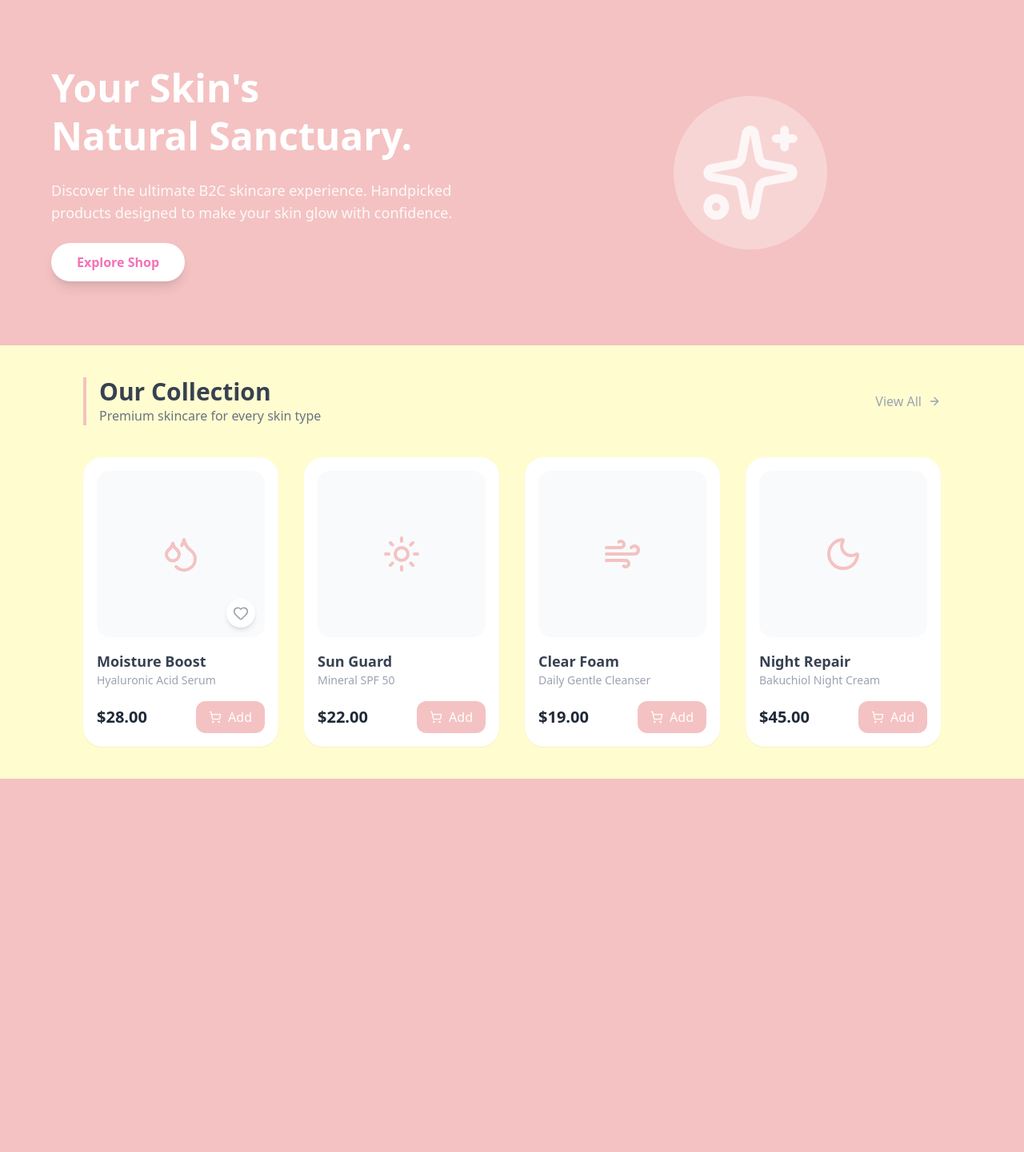
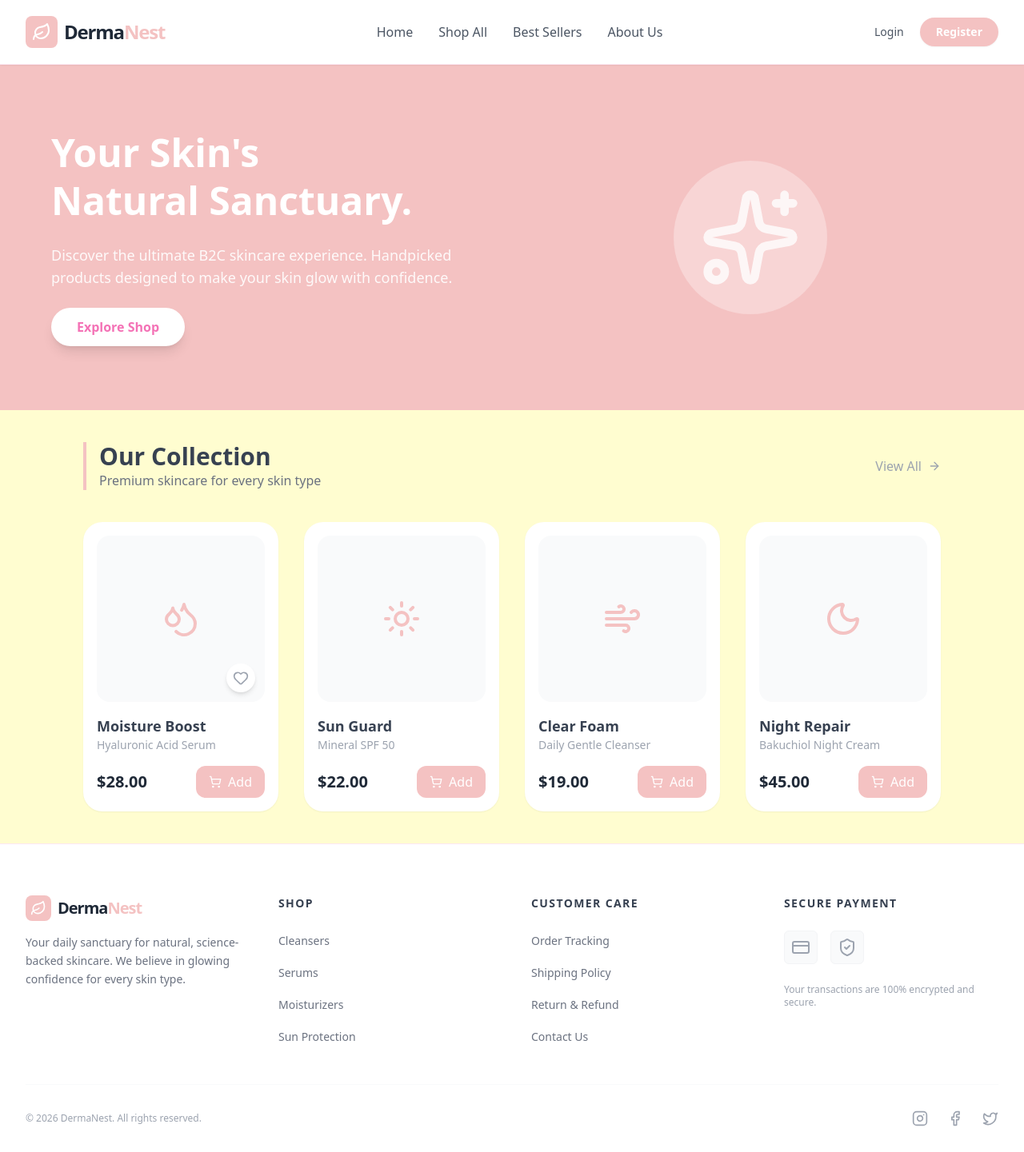
Before and after one commit to samir3843/DermaNest---ecommerce-project, a Django app: page / in a window 1280 px wide. Shown: the whole page at 80% size. Before the commit the page ends 974 px from the top, so only its background shows below. Run offline with Django 5.2, Linux system fonts and the light colour scheme.

Commit message:
Navbar and Footer Component Added

```diff
--- /dev/null
+++ b/sc_app/templates/components/_footer.html
@@ -0,0 +1,78 @@
+<footer class="bg-white border-t border-pink-100 pt-16 pb-8">
+    <div class="max-w-7xl mx-auto px-4 sm:px-6 lg:px-8">
+        <div class="grid grid-cols-1 md:grid-cols-4 gap-12 mb-12">
+
+            <div class="col-span-1 md:col-span-1">
+                <div class="flex items-center gap-2 mb-4">
+                    <div class="bg-baby-pink p-1.5 rounded-lg">
+                        <i data-lucide="leaf" class="w-5 h-5 text-white"></i>
+                    </div>
+                    <span class="text-xl font-bold tracking-tighter text-gray-800">
+                        Derma<span class="text-baby-pink">Nest</span>
+                    </span>
+                </div>
+                <p class="text-gray-500 text-sm leading-relaxed">
+                    Your daily sanctuary for natural, science-backed skincare. We believe in glowing confidence for every skin type.
+                </p>
+            </div>
+
+            <div>
+                <h4 class="text-sm font-bold uppercase tracking-widest text-gray-700 mb-6">Shop</h4>
+                <ul class="space-y-4">
+                    <li><a href="#" class="text-gray-500 hover:text-baby-pink text-sm transition-colors">Cleansers</a></li>
+                    <li><a href="#" class="text-gray-500 hover:text-baby-pink text-sm transition-colors">Serums</a></li>
+                    <li><a href="#" class="text-gray-500 hover:text-baby-pink text-sm transition-colors">Moisturizers</a></li>
+                    <li><a href="#" class="text-gray-500 hover:text-baby-pink text-sm transition-colors">Sun Protection</a></li>
+                </ul>
+            </div>
+
+            <div>
+                <h4 class="text-sm font-bold uppercase tracking-widest text-gray-700 mb-6">Customer Care</h4>
+                <ul class="space-y-4">
+                    <li><a href="#" class="text-gray-500 hover:text-baby-pink text-sm transition-colors">Order Tracking</a></li>
+                    <li><a href="#" class="text-gray-500 hover:text-baby-pink text-sm transition-colors">Shipping Policy</a></li>
+                    <li><a href="#" class="text-gray-500 hover:text-baby-pink text-sm transition-colors">Return & Refund</a></li>
+                    <li><a href="#" class="text-gray-500 hover:text-baby-pink text-sm transition-colors">Contact Us</a></li>
+                </ul>
+            </div>
+
+            <div>
+                <h4 class="text-sm font-bold uppercase tracking-widest text-gray-700 mb-6">Secure Payment</h4>
+                <div class="flex gap-4 mb-6">
+                    <div class="bg-gray-50 p-2 rounded-md border border-gray-100">
+                        <i data-lucide="credit-card" class="w-6 h-6 text-gray-400"></i>
+                    </div>
+                    <div class="bg-gray-50 p-2 rounded-md border border-gray-100">
+                        <i data-lucide="shield-check" class="w-6 h-6 text-gray-400"></i>
+                    </div>
+                </div>
+                <p class="text-xs text-gray-400">
+                    Your transactions are 100% encrypted and secure.
+                </p>
+            </div>
+        </div>
+
+        <div class="pt-8 border-t border-gray-50 flex flex-col md:flex-row justify-between items-center gap-4">
+            <p class="text-gray-400 text-xs">
+                &copy; 2026 DermaNest. All rights reserved.
+            </p>
+
+            <div class="flex gap-6">
+                <a href="#" class="text-gray-400 hover:text-baby-pink transition-colors">
+                    <i data-lucide="instagram" class="w-5 h-5"></i>
+                </a>
+                <a href="#" class="text-gray-400 hover:text-baby-pink transition-colors">
+                    <i data-lucide="facebook" class="w-5 h-5"></i>
+                </a>
+                <a href="#" class="text-gray-400 hover:text-baby-pink transition-colors">
+                    <i data-lucide="twitter" class="w-5 h-5"></i>
+                </a>
+            </div>
+        </div>
+    </div>
+</footer>
+
+<style>
+    .bg-baby-pink { background-color: #F4C2C2; }
+    .text-baby-pink { color: #F4C2C2; }
+</style>
--- /dev/null
+++ b/sc_app/templates/components/_navbar.html
@@ -0,0 +1,56 @@
+<nav class="bg-white sticky top-0 z-50 shadow-sm border-b border-pink-100">
+    <div class="max-w-7xl mx-auto px-4 sm:px-6 lg:px-8">
+        <div class="flex justify-between h-20 items-center">
+
+            <div class="flex-shrink-0 flex items-center gap-2">
+                <div class="bg-baby-pink p-2 rounded-lg">
+                    <i data-lucide="leaf" class="w-6 h-6 text-white"></i>
+                </div>
+                <a href="/" class="text-2xl font-bold tracking-tighter text-gray-800">
+                    Derma<span class="text-baby-pink">Nest</span>
+                </a>
+            </div>
+
+            <div class="hidden md:flex space-x-8 items-center">
+                <a href="/" class="text-gray-600 hover:text-baby-pink font-medium transition-colors">Home</a>
+                <a href="#" class="text-gray-600 hover:text-baby-pink font-medium transition-colors">Shop All</a>
+                <a href="#" class="text-gray-600 hover:text-baby-pink font-medium transition-colors">Best Sellers</a>
+                <a href="#" class="text-gray-600 hover:text-baby-pink font-medium transition-colors">About Us</a>
+            </div>
+
+            <div class="flex items-center gap-5">
+
+                {% if user.is_authenticated %}
+                    <button class="text-gray-500 hover:text-baby-pink transition-colors">
+                        <i data-lucide="search" class="w-5 h-5"></i>
+                    </button>
+
+                    <a href="#" class="text-gray-500 hover:text-baby-pink transition-colors" title="Profile">
+                        <i data-lucide="user" class="w-5 h-5"></i>
+                    </a>
+
+                    <a href="#" class="relative text-gray-500 hover:text-baby-pink transition-colors" title="Cart">
+                        <i data-lucide="shopping-cart" class="w-6 h-6"></i>
+                    </a>
+
+                {% else %}
+                    <a href="/login" class="text-gray-600 hover:text-baby-pink font-medium transition-colors text-sm">
+                        Login
+                    </a>
+                    <a href="/register" class="bg-baby-pink text-white px-5 py-2 rounded-full text-sm font-bold shadow-sm hover:bg-opacity-90 transition-all">
+                        Register
+                    </a>
+                {% endif %}
+
+                <button class="md:hidden text-gray-500">
+                    <i data-lucide="menu" class="w-6 h-6"></i>
+                </button>
+            </div>
+        </div>
+    </div>
+</nav>
+
+<style>
+    .bg-baby-pink { background-color: #F4C2C2; }
+    .text-baby-pink { color: #F4C2C2; }
+</style>
--- a/sc_app/templates/main/home_page.html
+++ b/sc_app/templates/main/home_page.html
@@ -13,6 +13,7 @@
 </head>
 
 <body class="bg-cream font-sans text-gray-800">
+    {% include 'components/_navbar.html' %}
 
     <section class="bg-baby-pink py-20 px-6">
         <div class="max-w-6xl mx-auto flex flex-col md:flex-row items-center justify-between gap-10">
@@ -119,6 +120,8 @@
         </div>
     </main>
 
+    {% include 'components/_footer.html' %}
+
     <script src="{% static 'js/lucide.min.js' %}"></script>
     <script>
         lucide.createIcons();
--- a/static/css/styles.css
+++ b/static/css/styles.css
@@ -427,7 +427,7 @@ Ensure the default browser behavior of the `hidden` attribute.
   --tw-transform: translateX(var(--tw-translate-x)) translateY(var(--tw-translate-y)) rotate(var(--tw-rotate)) skewX(var(--tw-skew-x)) skewY(var(--tw-skew-y)) scaleX(var(--tw-scale-x)) scaleY(var(--tw-scale-y));
 }
 
-.border, .border-l-8, .border-l-4 {
+.border, .border-2, .border-l-8, .border-l-4, .border-b, .border-t {
   --tw-border-opacity: 1;
   border-color: rgb(229 231 235 / var(--tw-border-opacity));
 }
@@ -451,6 +451,10 @@ Ensure the default browser behavior of the `hidden` attribute.
   position: relative;
 }
 
+.sticky {
+  position: sticky;
+}
+
 .top-3 {
   top: 0.75rem;
 }
@@ -461,6 +465,26 @@ Ensure the default browser behavior of the `hidden` attribute.
 
 .bottom-3 {
   bottom: 0.75rem;
+}
+
+.top-0 {
+  top: 0px;
+}
+
+.-top-1 {
+  top: -0.25rem;
+}
+
+.-right-2 {
+  right: -0.5rem;
+}
+
+.z-50 {
+  z-index: 50;
+}
+
+.col-span-1 {
+  grid-column: span 1 / span 1;
 }
 
 .mx-auto {
@@ -488,12 +512,24 @@ Ensure the default browser behavior of the `hidden` attribute.
   margin-top: auto;
 }
 
+.mb-12 {
+  margin-bottom: 3rem;
+}
+
+.mb-6 {
+  margin-bottom: 1.5rem;
+}
+
 .flex {
   display: flex;
 }
 
 .grid {
   display: grid;
+}
+
+.hidden {
+  display: none;
 }
 
 .h-56 {
@@ -524,6 +560,14 @@ Ensure the default browser behavior of the `hidden` attribute.
   height: 3rem;
 }
 
+.h-20 {
+  height: 5rem;
+}
+
+.h-6 {
+  height: 1.5rem;
+}
+
 .min-h-screen {
   min-height: 100vh;
 }
@@ -548,8 +592,20 @@ Ensure the default browser behavior of the `hidden` attribute.
   width: 3rem;
 }
 
+.w-6 {
+  width: 1.5rem;
+}
+
 .max-w-6xl {
   max-width: 72rem;
+}
+
+.max-w-7xl {
+  max-width: 80rem;
+}
+
+.flex-shrink-0 {
+  flex-shrink: 0;
 }
 
 .transform {
@@ -596,10 +652,34 @@ Ensure the default browser behavior of the `hidden` attribute.
   gap: 0.5rem;
 }
 
+.gap-5 {
+  gap: 1.25rem;
+}
+
+.gap-12 {
+  gap: 3rem;
+}
+
+.gap-6 {
+  gap: 1.5rem;
+}
+
 .space-y-6 > :not([hidden]) ~ :not([hidden]) {
   --tw-space-y-reverse: 0;
   margin-top: calc(1.5rem * calc(1 - var(--tw-space-y-reverse)));
   margin-bottom: calc(1.5rem * var(--tw-space-y-reverse));
+}
+
+.space-x-8 > :not([hidden]) ~ :not([hidden]) {
+  --tw-space-x-reverse: 0;
+  margin-right: calc(2rem * var(--tw-space-x-reverse));
+  margin-left: calc(2rem * calc(1 - var(--tw-space-x-reverse)));
+}
+
+.space-y-4 > :not([hidden]) ~ :not([hidden]) {
+  --tw-space-y-reverse: 0;
+  margin-top: calc(1rem * calc(1 - var(--tw-space-y-reverse)));
+  margin-bottom: calc(1rem * var(--tw-space-y-reverse));
 }
 
 .overflow-hidden {
@@ -622,8 +702,20 @@ Ensure the default browser behavior of the `hidden` attribute.
   border-radius: 0.75rem;
 }
 
+.rounded-lg {
+  border-radius: 0.5rem;
+}
+
+.rounded-md {
+  border-radius: 0.375rem;
+}
+
 .border {
   border-width: 1px;
+}
+
+.border-2 {
+  border-width: 2px;
 }
 
 .border-l-8 {
@@ -634,8 +726,36 @@ Ensure the default browser behavior of the `hidden` attribute.
   border-left-width: 4px;
 }
 
+.border-b {
+  border-bottom-width: 1px;
+}
+
+.border-t {
+  border-top-width: 1px;
+}
+
 .border-transparent {
   border-color: transparent;
+}
+
+.border-pink-100 {
+  --tw-border-opacity: 1;
+  border-color: rgb(252 231 243 / var(--tw-border-opacity));
+}
+
+.border-white {
+  --tw-border-opacity: 1;
+  border-color: rgb(255 255 255 / var(--tw-border-opacity));
+}
+
+.border-gray-100 {
+  --tw-border-opacity: 1;
+  border-color: rgb(243 244 246 / var(--tw-border-opacity));
+}
+
+.border-gray-50 {
+  --tw-border-opacity: 1;
+  border-color: rgb(249 250 251 / var(--tw-border-opacity));
 }
 
 .bg-white {
@@ -689,6 +809,14 @@ Ensure the default browser behavior of the `hidden` attribute.
   padding: 0.5rem;
 }
 
+.p-1\.5 {
+  padding: 0.375rem;
+}
+
+.p-1 {
+  padding: 0.25rem;
+}
+
 .py-12 {
   padding-top: 3rem;
   padding-bottom: 3rem;
@@ -734,8 +862,45 @@ Ensure the default browser behavior of the `hidden` attribute.
   padding-bottom: 0.5rem;
 }
 
+.px-1\.5 {
+  padding-left: 0.375rem;
+  padding-right: 0.375rem;
+}
+
+.py-0\.5 {
+  padding-top: 0.125rem;
+  padding-bottom: 0.125rem;
+}
+
+.px-1 {
+  padding-left: 0.25rem;
+  padding-right: 0.25rem;
+}
+
+.py-0 {
+  padding-top: 0px;
+  padding-bottom: 0px;
+}
+
+.px-5 {
+  padding-left: 1.25rem;
+  padding-right: 1.25rem;
+}
+
 .pl-4 {
   padding-left: 1rem;
+}
+
+.pt-16 {
+  padding-top: 4rem;
+}
+
+.pb-8 {
+  padding-bottom: 2rem;
+}
+
+.pt-8 {
+  padding-top: 2rem;
 }
 
 .text-center {
@@ -786,12 +951,24 @@ Ensure the default browser behavior of the `hidden` attribute.
   line-height: 2.25rem;
 }
 
+.text-\[10px\] {
+  font-size: 10px;
+}
+
 .font-bold {
   font-weight: 700;
 }
 
 .font-extrabold {
   font-weight: 800;
+}
+
+.font-medium {
+  font-weight: 500;
+}
+
+.font-semibold {
+  font-weight: 600;
 }
 
 .uppercase {
@@ -806,12 +983,24 @@ Ensure the default browser behavior of the `hidden` attribute.
   line-height: 1.25;
 }
 
+.leading-relaxed {
+  line-height: 1.625;
+}
+
 .tracking-tight {
   letter-spacing: -0.025em;
 }
 
 .tracking-wider {
   letter-spacing: 0.05em;
+}
+
+.tracking-tighter {
+  letter-spacing: -0.05em;
+}
+
+.tracking-widest {
+  letter-spacing: 0.1em;
 }
 
 .text-red-500 {
@@ -923,6 +1112,15 @@ Ensure the default browser behavior of the `hidden` attribute.
   background-color: rgb(252 165 165 / var(--tw-bg-opacity));
 }
 
+.hover\:bg-opacity-90:hover {
+  --tw-bg-opacity: 0.9;
+}
+
+.hover\:text-red-400:hover {
+  --tw-text-opacity: 1;
+  color: rgb(248 113 113 / var(--tw-text-opacity));
+}
+
 .hover\:shadow-xl:hover {
   --tw-shadow: 0 20px 25px -5px rgb(0 0 0 / 0.1), 0 8px 10px -6px rgb(0 0 0 / 0.1);
   --tw-shadow-colored: 0 20px 25px -5px var(--tw-shadow-color), 0 8px 10px -6px var(--tw-shadow-color);
@@ -939,11 +1137,36 @@ Ensure the default browser behavior of the `hidden` attribute.
   .sm\:grid-cols-2 {
     grid-template-columns: repeat(2, minmax(0, 1fr));
   }
+
+  .sm\:px-6 {
+    padding-left: 1.5rem;
+    padding-right: 1.5rem;
+  }
 }
 
 @media (min-width: 768px) {
+  .md\:col-span-1 {
+    grid-column: span 1 / span 1;
+  }
+
+  .md\:block {
+    display: block;
+  }
+
+  .md\:flex {
+    display: flex;
+  }
+
+  .md\:hidden {
+    display: none;
+  }
+
   .md\:w-1\/2 {
     width: 50%;
+  }
+
+  .md\:grid-cols-4 {
+    grid-template-columns: repeat(4, minmax(0, 1fr));
   }
 
   .md\:flex-row {
@@ -963,4 +1186,9 @@ Ensure the default browser behavior of the `hidden` attribute.
   .lg\:grid-cols-4 {
     grid-template-columns: repeat(4, minmax(0, 1fr));
   }
+
+  .lg\:px-8 {
+    padding-left: 2rem;
+    padding-right: 2rem;
+  }
 }
```
